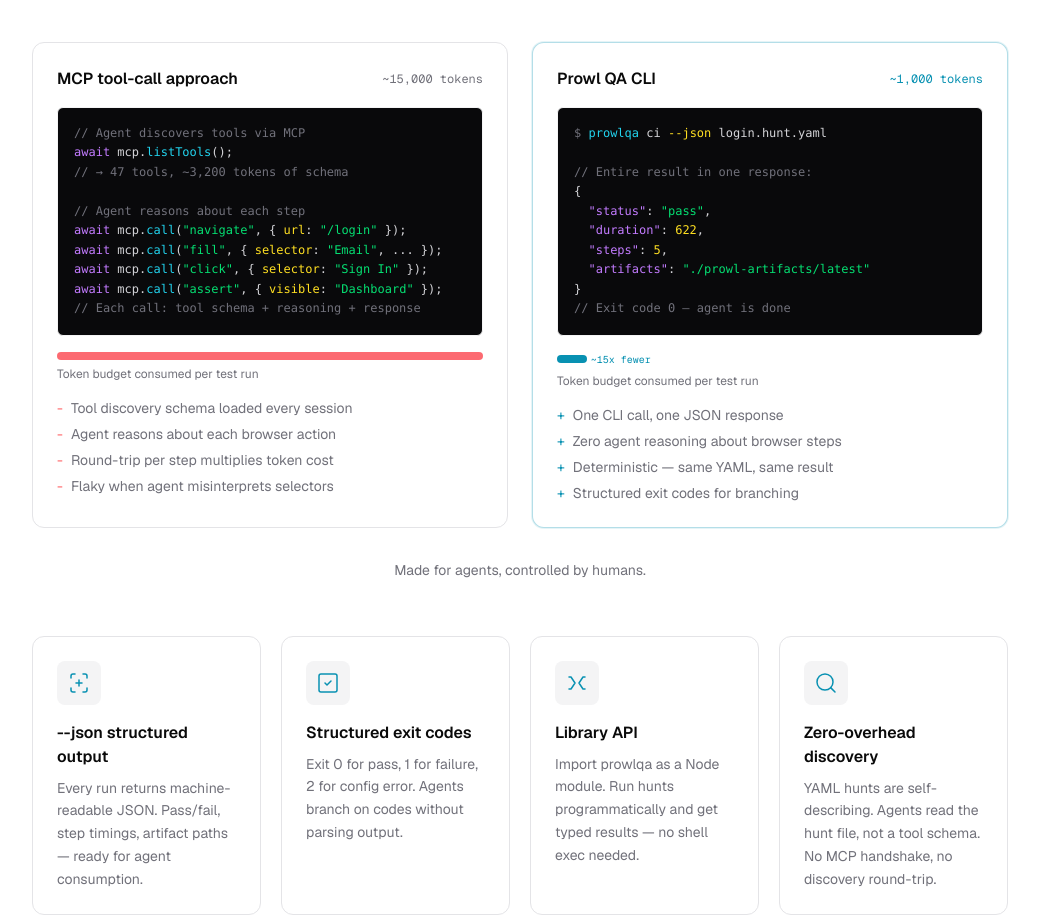
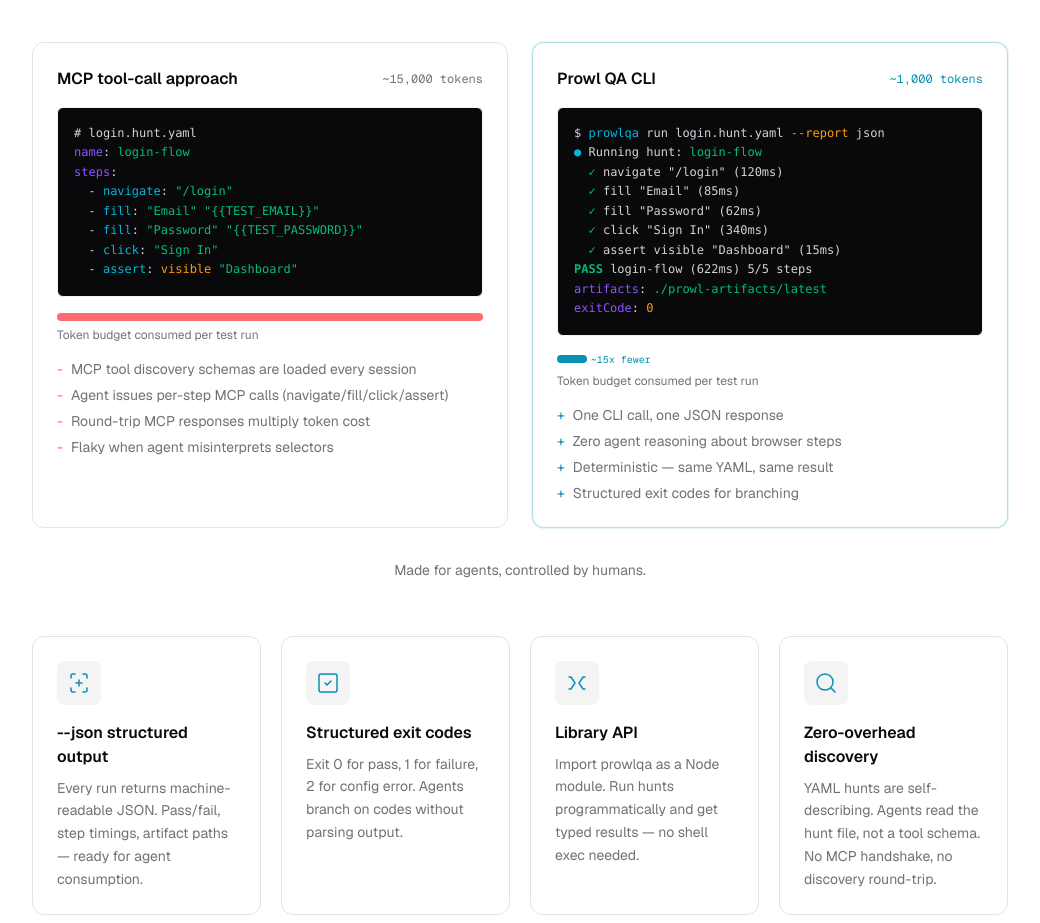
Before and after one commit to Prowl-qa/prowl-web, a Next.js app: page / in a window 1280 px wide. Shown: the part 2540-3463 px from the top of the page, without its empty margins (120-1160 px from the left). Built offline with nearby package versions, Linux system fonts and the light colour scheme.

Commit message:
fix: address review feedback for links and agent efficiency snippets

```diff
--- a/src/components/AgentEfficiency.tsx
+++ b/src/components/AgentEfficiency.tsx
@@ -6,40 +6,39 @@
 import { fadeUp, staggerContainer } from '@/lib/animations';
 import SectionReveal from '@/components/ui/SectionReveal';
 
-// Fixed colors for dark code backgrounds — intentionally not themed
-const CYAN = 'text-cyan-light';
-const GREEN = 'text-green-400';
-const PURPLE = 'text-purple-400';
-const MUTED = 'text-zinc-500';
-const YELLOW = 'text-yellow-300';
+const CYAN = 'text-cyan-500 dark:text-cyan-300';
+const GREEN = 'text-emerald-500 dark:text-emerald-300';
+const PURPLE = 'text-violet-500 dark:text-violet-300';
+const MUTED = 'text-zinc-300 dark:text-zinc-400';
+const YELLOW = 'text-amber-500 dark:text-amber-300';
 
 /* ---------- Code snippets ---------- */
 
 const mcpCode: ReactNode = (
   <>
-    <span className={MUTED}>{'// Agent discovers tools via MCP'}</span>{'\n'}
-    <span className={PURPLE}>await</span> mcp.<span className={CYAN}>listTools</span>();{'\n'}
-    <span className={MUTED}>{'// → 47 tools, ~3,200 tokens of schema'}</span>{'\n\n'}
-    <span className={MUTED}>{'// Agent reasons about each step'}</span>{'\n'}
-    <span className={PURPLE}>await</span> mcp.<span className={CYAN}>call</span>(<span className={GREEN}>&quot;navigate&quot;</span>, {'{'} <span className={YELLOW}>url</span>: <span className={GREEN}>&quot;/login&quot;</span> {'}'});{'\n'}
-    <span className={PURPLE}>await</span> mcp.<span className={CYAN}>call</span>(<span className={GREEN}>&quot;fill&quot;</span>, {'{'} <span className={YELLOW}>selector</span>: <span className={GREEN}>&quot;Email&quot;</span>, ... {'}'});{'\n'}
-    <span className={PURPLE}>await</span> mcp.<span className={CYAN}>call</span>(<span className={GREEN}>&quot;click&quot;</span>, {'{'} <span className={YELLOW}>selector</span>: <span className={GREEN}>&quot;Sign In&quot;</span> {'}'});{'\n'}
-    <span className={PURPLE}>await</span> mcp.<span className={CYAN}>call</span>(<span className={GREEN}>&quot;assert&quot;</span>, {'{'} <span className={YELLOW}>visible</span>: <span className={GREEN}>&quot;Dashboard&quot;</span> {'}'});{'\n'}
-    <span className={MUTED}>{'// Each call: tool schema + reasoning + response'}</span>
+    <span className={MUTED}># login.hunt.yaml</span>{'\n'}
+    <span className={PURPLE}>name</span><span className={MUTED}>:</span> <span className={GREEN}>login-flow</span>{'\n'}
+    <span className={PURPLE}>steps</span><span className={MUTED}>:</span>{'\n'}
+    {'  '}<span className={MUTED}>-</span> <span className={CYAN}>navigate</span><span className={MUTED}>:</span> <span className={GREEN}>&quot;/login&quot;</span>{'\n'}
+    {'  '}<span className={MUTED}>-</span> <span className={CYAN}>fill</span><span className={MUTED}>:</span> <span className={GREEN}>&quot;Email&quot;</span> <span className={GREEN}>&quot;{'{{TEST_EMAIL}}'}&quot;</span>{'\n'}
+    {'  '}<span className={MUTED}>-</span> <span className={CYAN}>fill</span><span className={MUTED}>:</span> <span className={GREEN}>&quot;Password&quot;</span> <span className={GREEN}>&quot;{'{{TEST_PASSWORD}}'}&quot;</span>{'\n'}
+    {'  '}<span className={MUTED}>-</span> <span className={CYAN}>click</span><span className={MUTED}>:</span> <span className={GREEN}>&quot;Sign In&quot;</span>{'\n'}
+    {'  '}<span className={MUTED}>-</span> <span className={CYAN}>assert</span><span className={MUTED}>:</span> <span className={YELLOW}>visible</span> <span className={GREEN}>&quot;Dashboard&quot;</span>
   </>
 );
 
 const prowlCode: ReactNode = (
   <>
-    <span className={MUTED}>$</span> <span className={CYAN}>prowlqa</span> ci <span className={YELLOW}>--json</span> login.hunt.yaml{'\n\n'}
-    <span className={MUTED}>{'// Entire result in one response:'}</span>{'\n'}
-    {'{'}{'\n'}
-    {'  '}<span className={PURPLE}>&quot;status&quot;</span>: <span className={GREEN}>&quot;pass&quot;</span>,{'\n'}
-    {'  '}<span className={PURPLE}>&quot;duration&quot;</span>: <span className={YELLOW}>622</span>,{'\n'}
-    {'  '}<span className={PURPLE}>&quot;steps&quot;</span>: <span className={YELLOW}>5</span>,{'\n'}
-    {'  '}<span className={PURPLE}>&quot;artifacts&quot;</span>: <span className={GREEN}>&quot;./prowl-artifacts/latest&quot;</span>{'\n'}
-    {'}'}{'\n'}
-    <span className={MUTED}>{'// Exit code 0 — agent is done'}</span>
+    <span className={MUTED}>$</span> <span className={CYAN}>prowlqa</span> run login.hunt.yaml <span className={YELLOW}>--report</span> json{'\n'}
+    <span className={CYAN}>●</span> Running hunt: <span className={GREEN}>login-flow</span>{'\n'}
+    {'  '}<span className={GREEN}>✓</span> navigate &quot;/login&quot; (120ms){'\n'}
+    {'  '}<span className={GREEN}>✓</span> fill &quot;Email&quot; (85ms){'\n'}
+    {'  '}<span className={GREEN}>✓</span> fill &quot;Password&quot; (62ms){'\n'}
+    {'  '}<span className={GREEN}>✓</span> click &quot;Sign In&quot; (340ms){'\n'}
+    {'  '}<span className={GREEN}>✓</span> assert visible &quot;Dashboard&quot; (15ms){'\n'}
+    <span className={`${GREEN} font-bold`}>PASS</span> login-flow (622ms) 5/5 steps{'\n'}
+    <span className={PURPLE}>artifacts</span><span className={MUTED}>:</span> <span className={GREEN}>./prowl-artifacts/latest</span>{'\n'}
+    <span className={PURPLE}>exitCode</span><span className={MUTED}>:</span> <span className={YELLOW}>0</span>
   </>
 );
 
@@ -124,9 +123,9 @@
               </div>
 
               <ul className="space-y-1.5 text-sm text-muted">
-                <li className="flex gap-2"><span className="text-red-400 shrink-0">-</span>Tool discovery schema loaded every session</li>
-                <li className="flex gap-2"><span className="text-red-400 shrink-0">-</span>Agent reasons about each browser action</li>
-                <li className="flex gap-2"><span className="text-red-400 shrink-0">-</span>Round-trip per step multiplies token cost</li>
+                <li className="flex gap-2"><span className="text-red-400 shrink-0">-</span>MCP tool discovery schemas are loaded every session</li>
+                <li className="flex gap-2"><span className="text-red-400 shrink-0">-</span>Agent issues per-step MCP calls (navigate/fill/click/assert)</li>
+                <li className="flex gap-2"><span className="text-red-400 shrink-0">-</span>Round-trip MCP responses multiply token cost</li>
                 <li className="flex gap-2"><span className="text-red-400 shrink-0">-</span>Flaky when agent misinterprets selectors</li>
               </ul>
             </motion.div>
--- a/src/components/FinalCta.tsx
+++ b/src/components/FinalCta.tsx
@@ -16,7 +16,7 @@
 
             <div className="mt-6 flex flex-col gap-3 sm:flex-row">
               <a
-                href="https://www.npmjs.com/package/prowlai"
+                href="https://docs.prowlqa.dev"
                 target="_blank"
                 rel="noopener noreferrer"
                 className="inline-flex items-center justify-center rounded-md bg-gradient-to-r from-gradient-from to-gradient-to px-6 py-3 text-sm font-semibold text-white transition-shadow hover:shadow-lg hover:shadow-cyan/25 focus-visible:outline-none focus-visible:ring-2 focus-visible:ring-cyan"
--- a/src/components/Footer.tsx
+++ b/src/components/Footer.tsx
@@ -41,7 +41,7 @@
             </a>
             {/* GitHub */}
             <a
-              href="https://github.com/Prowl-qa"
+              href="https://github.com/Prowl-qa/prowl"
               target="_blank"
               rel="noopener noreferrer"
               aria-label="Prowl QA on GitHub"
--- a/src/components/Nav.tsx
+++ b/src/components/Nav.tsx
@@ -57,7 +57,7 @@
             GitHub
           </a>
           <a
-            href="https://www.npmjs.com/package/prowlai"
+            href="https://www.npmjs.com/package/prowlqa"
             target="_blank"
             rel="noopener noreferrer"
             className="hover:text-cyan transition-colors focus-visible:outline-none focus-visible:ring-2 focus-visible:ring-cyan rounded-sm"
@@ -107,7 +107,7 @@
             GitHub
           </a>
           <a
-            href="https://www.npmjs.com/package/prowlai"
+            href="https://www.npmjs.com/package/prowlqa"
             target="_blank"
             rel="noopener noreferrer"
             className="block hover:text-cyan transition-colors focus-visible:outline-none focus-visible:ring-2 focus-visible:ring-cyan rounded-sm"
```
